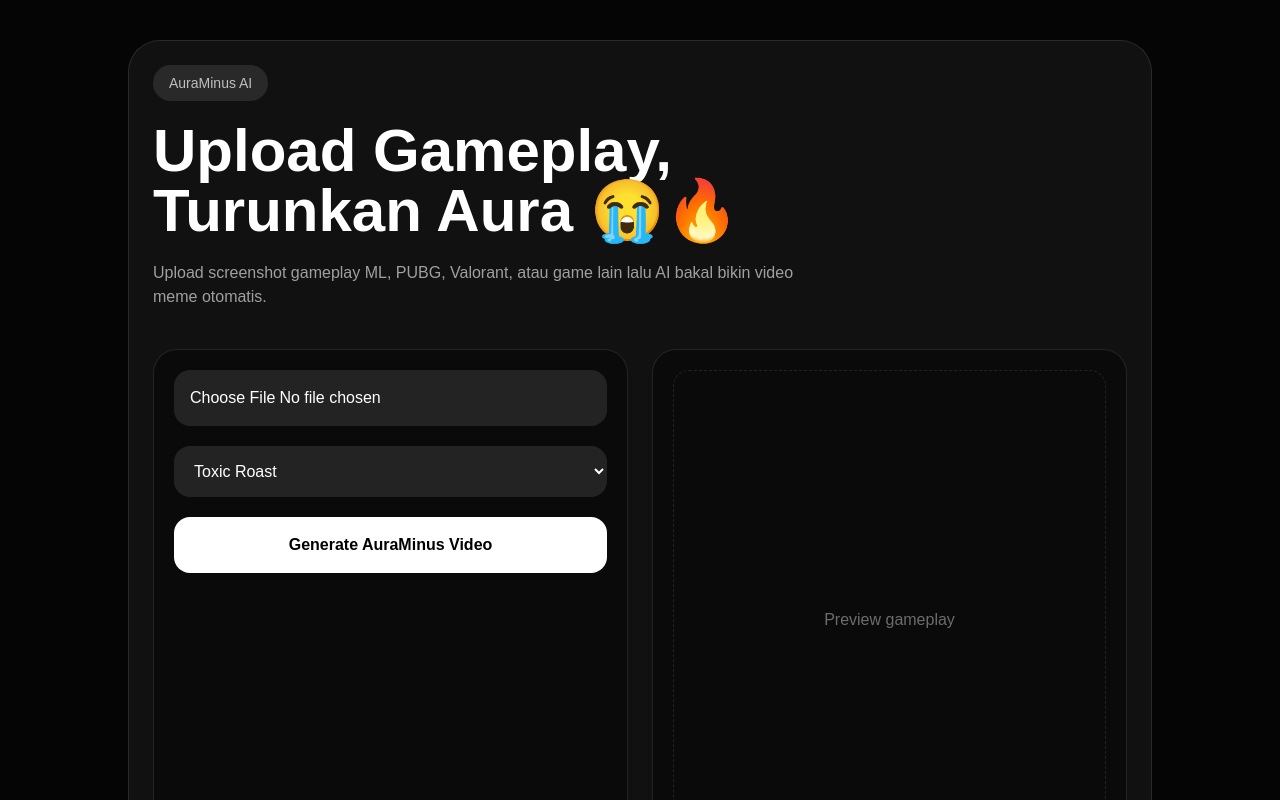
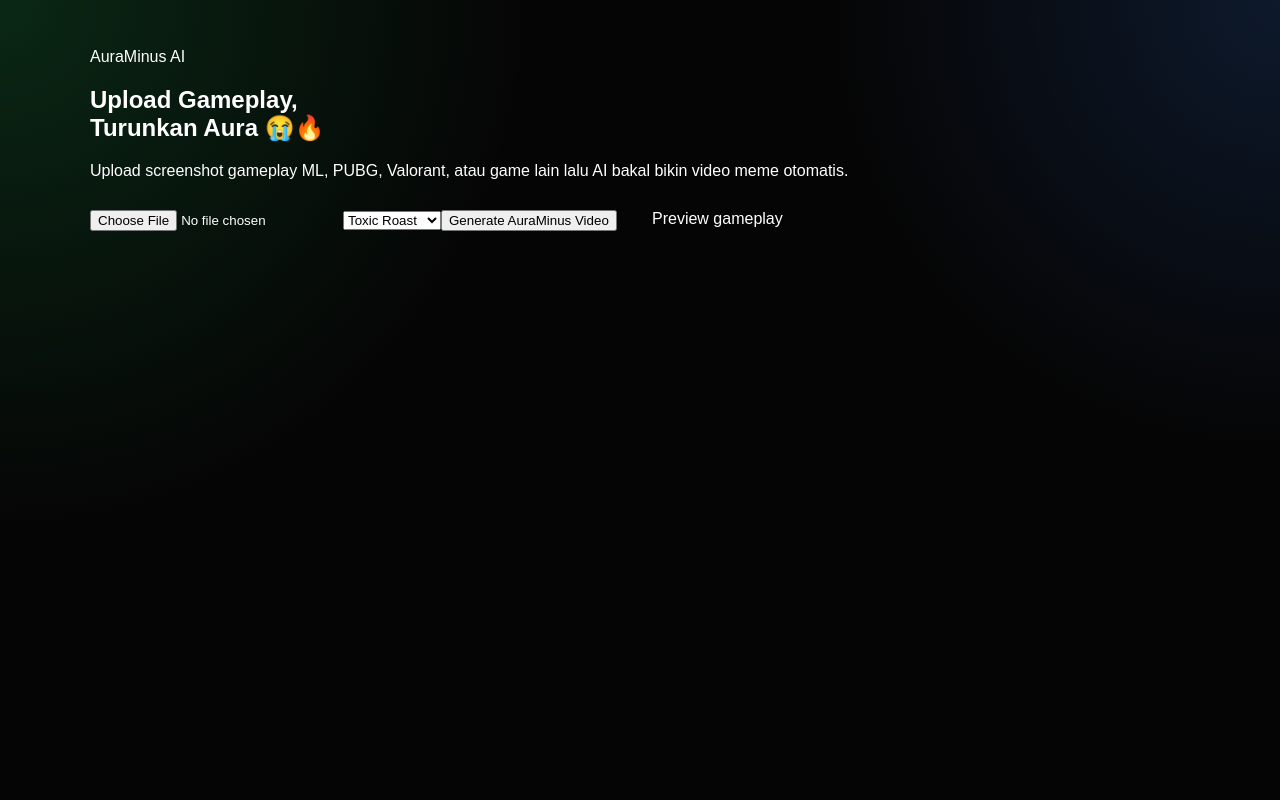
Before and after one commit to coin7star/auraminus, a Next.js app: page / in a window 1280 px wide. Shown: the top 800 px of the page. Built offline with nearby package versions, Linux system fonts and the light colour scheme.

Commit message:
Update globals.css

```diff
--- a/app/globals.css
+++ b/app/globals.css
@@ -1,5 +1,3 @@
-@import "tailwindcss";
-
 * {
   box-sizing: border-box;
 }
@@ -8,13 +6,200 @@ html,
 body {
   margin: 0;
   padding: 0;
-  background: #050505;
+  background:
+    radial-gradient(circle at top left, rgba(34, 197, 94, 0.18), transparent 35%),
+    radial-gradient(circle at top right, rgba(59, 130, 246, 0.16), transparent 30%),
+    #050505;
   color: white;
   font-family: Arial, Helvetica, sans-serif;
 }
 
-button,
-input,
-select {
-  outline: none;
+main {
+  min-height: 100vh;
+  padding: 28px 16px;
 }
+
+section {
+  width: 100%;
+  max-width: 1100px;
+  margin: 0 auto;
+}
+
+.card {
+  border: 1px solid rgba(255, 255, 255, 0.12);
+  background: rgba(255, 255, 255, 0.06);
+  border-radius: 28px;
+  padding: 22px;
+  box-shadow: 0 24px 80px rgba(0, 0, 0, 0.45);
+  backdrop-filter: blur(16px);
+}
+
+.badge {
+  display: inline-flex;
+  padding: 8px 14px;
+  border-radius: 999px;
+  background: rgba(255, 255, 255, 0.12);
+  color: rgba(255, 255, 255, 0.75);
+  font-size: 14px;
+  margin-bottom: 18px;
+}
+
+.hero-title {
+  margin: 0;
+  font-size: 42px;
+  line-height: 1.05;
+  font-weight: 900;
+  letter-spacing: -1.5px;
+}
+
+.hero-desc {
+  max-width: 680px;
+  margin-top: 18px;
+  color: rgba(255, 255, 255, 0.68);
+  font-size: 17px;
+  line-height: 1.6;
+}
+
+.grid {
+  display: grid;
+  grid-template-columns: 1fr;
+  gap: 18px;
+  margin-top: 30px;
+}
+
+.panel {
+  border: 1px solid rgba(255, 255, 255, 0.1);
+  background: rgba(0, 0, 0, 0.38);
+  border-radius: 24px;
+  padding: 18px;
+}
+
+.input,
+.select {
+  width: 100%;
+  border: 0;
+  border-radius: 18px;
+  padding: 15px;
+  background: rgba(255, 255, 255, 0.1);
+  color: white;
+  font-size: 15px;
+}
+
+.select {
+  margin-top: 14px;
+}
+
+.select option {
+  background: #050505;
+  color: white;
+}
+
+.button {
+  width: 100%;
+  margin-top: 14px;
+  border: 0;
+  border-radius: 18px;
+  padding: 16px;
+  background: white;
+  color: black;
+  font-weight: 900;
+  font-size: 15px;
+  cursor: pointer;
+}
+
+.button:disabled {
+  opacity: 0.5;
+  cursor: not-allowed;
+}
+
+.progress {
+  margin-top: 14px;
+  color: rgba(255, 255, 255, 0.6);
+  font-size: 14px;
+}
+
+.preview-box {
+  min-height: 360px;
+  display: flex;
+  align-items: center;
+  justify-content: center;
+  border: 1px dashed rgba(255, 255, 255, 0.16);
+  border-radius: 20px;
+  color: rgba(255, 255, 255, 0.4);
+  text-align: center;
+}
+
+.preview-img {
+  width: 100%;
+  max-height: 520px;
+  object-fit: cover;
+  border-radius: 20px;
+}
+
+.result-card {
+  margin-top: 22px;
+  border: 1px solid rgba(255, 255, 255, 0.1);
+  background: rgba(255, 255, 255, 0.08);
+  border-radius: 24px;
+  padding: 18px;
+}
+
+.result-title {
+  margin: 0;
+  font-size: 24px;
+  font-weight: 900;
+}
+
+.result-text {
+  color: rgba(255, 255, 255, 0.72);
+  margin: 8px 0;
+}
+
+.hashtags {
+  margin-top: 12px;
+  font-size: 14px;
+  color: rgba(255, 255, 255, 0.45);
+}
+
+.video {
+  display: block;
+  width: 100%;
+  max-height: 700px;
+  border-radius: 20px;
+  margin: 0 auto;
+}
+
+.download {
+  display: block;
+  margin-top: 14px;
+  border-radius: 18px;
+  padding: 16px;
+  background: #4ade80;
+  color: black;
+  text-align: center;
+  text-decoration: none;
+  font-weight: 900;
+}
+
+@media (min-width: 768px) {
+  main {
+    padding: 48px 24px;
+  }
+
+  .card {
+    padding: 32px;
+  }
+
+  .hero-title {
+    font-size: 64px;
+  }
+
+  .grid {
+    grid-template-columns: 1fr 1fr;
+    gap: 24px;
+  }
+
+  .preview-box {
+    min-height: 500px;
+  }
+}
```
